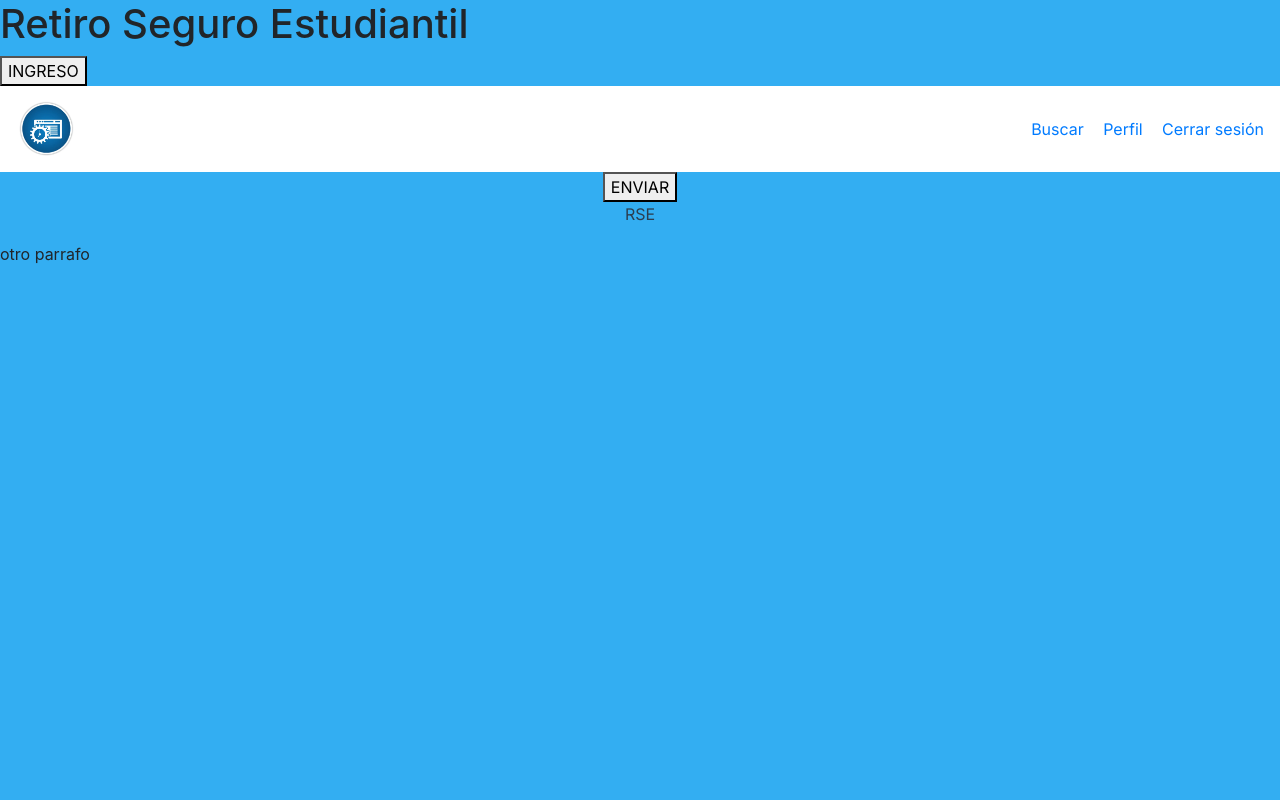
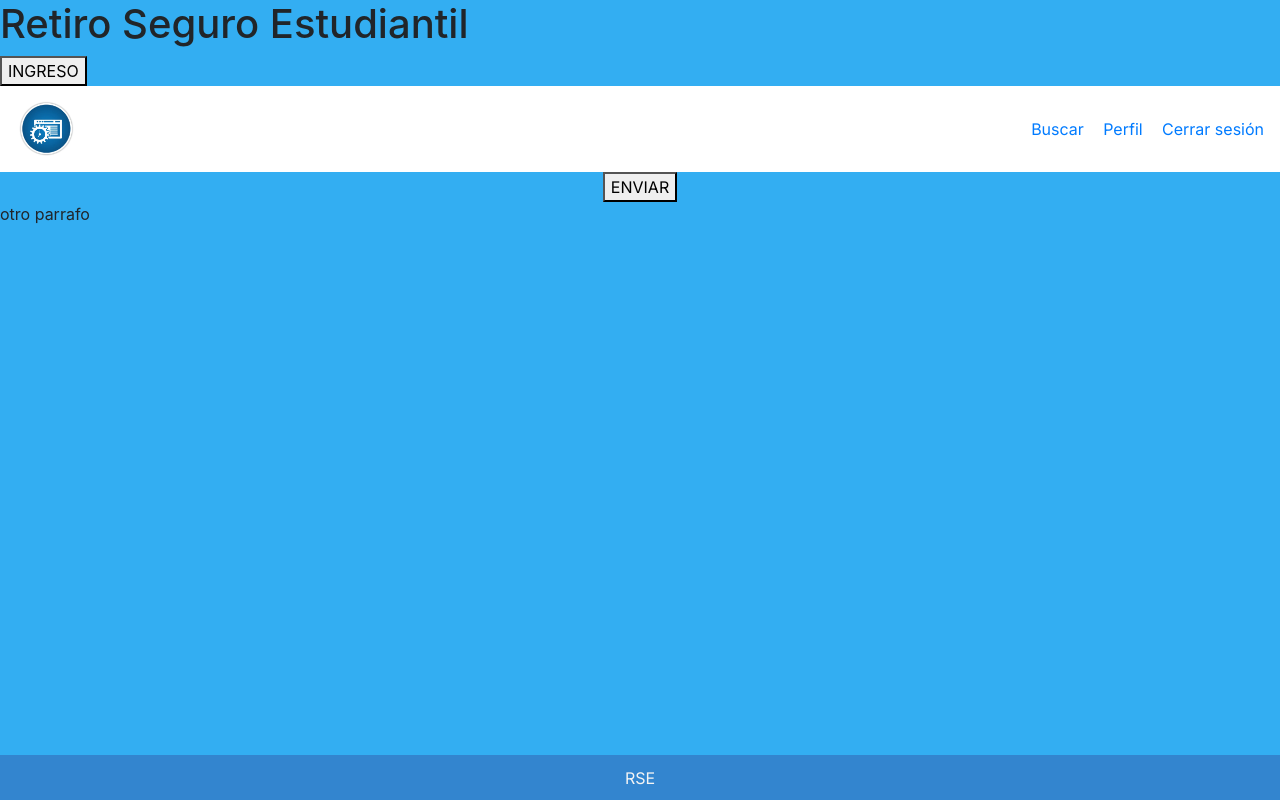
Before and after one commit to retiroseguro/retiroseguro, a Vue app: page / in a window 1280 px wide. Built offline with nearby package versions, Linux system fonts and the light colour scheme.

Commit message:
adicion de formato footer

```diff
--- a/src/components/Footer.vue
+++ b/src/components/Footer.vue
@@ -1,5 +1,7 @@
 <template>
-<p>RSE</p>
+<div id="footer">
+<p id="sigla">RSE</p>
+</div>
 </template>
 
 <script>
@@ -8,6 +10,24 @@ name: "Footer"
 }
 </script>
 
-<style>
+<style lang="scss">
+@import "../assets/scss/tipografia.scss";
+@import "../assets/scss/colores.scss";
 
+#footer {
+    font-family: $inter;
+    display: flex;
+    justify-content: center;
+    align-items: center;
+    color: $blanco;
+    text-align: center;
+    height: 5.625vh;
+    width: 100vw;
+    position: fixed;
+    bottom: 0em;
+    background-color: $rse;
+}
+#sigla{
+    margin: 0;
+}
 </style>
```
Also changed, not shown: 1 other file (tests, documents, lock files or other folders).
